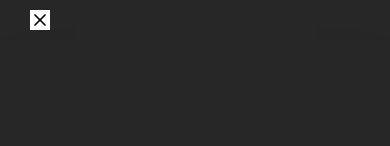
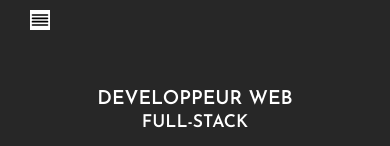
Before and after one commit to FranckTshiz27/portfolionext, a Next.js app: page / in a window 390 px wide. Shown: the top 146 px of the page. Built offline with nearby package versions, Linux system fonts and the light colour scheme.

Commit message:
fix : responsive menu

```diff
--- a/pages/index.js
+++ b/pages/index.js
@@ -32,7 +32,7 @@ import myImage from "../public/images/porfolio31.png";
 // eslint-disable-next-line @next/next/no-document-import-in-page
 
 export default function Home({ posts }) {
-  const [isMenuVisible, setIsMenuVisible] = useState(true);
+  const [isMenuVisible, setIsMenuVisible] = useState(false);
   const [isSelected, setIsSelected] = useState("accueil");
   const getSymbol = () => {
     return isMenuVisible ? (
```
